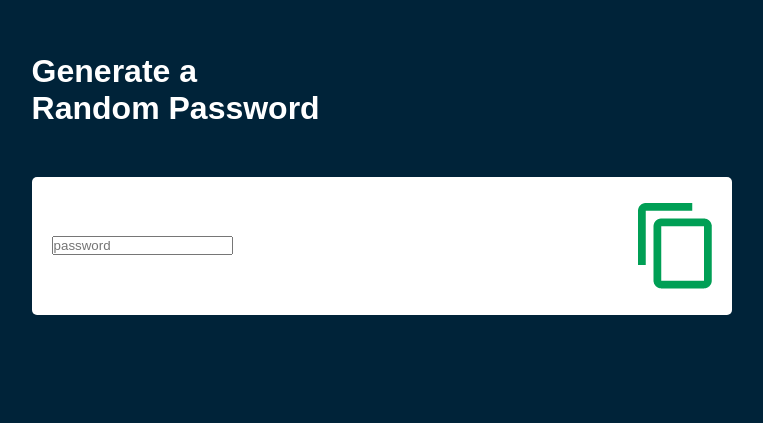
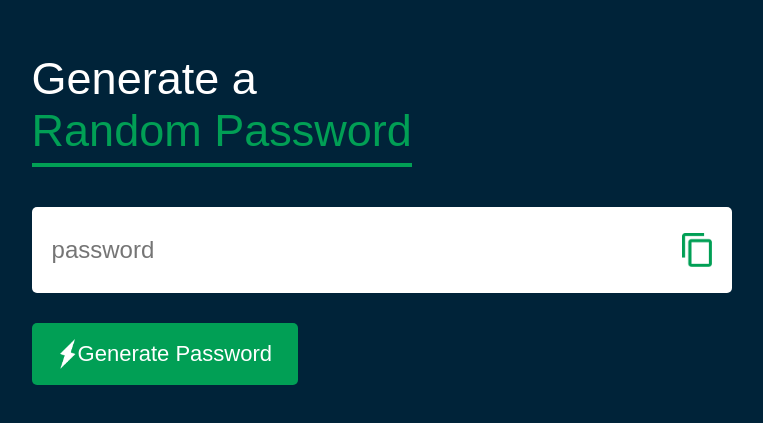
Before and after one commit to kalamcreation/Random-Password-Generator, a plain HTML site: page index.html in a window 1280 px wide. Shown: the part 101-524 px from the top of the page, without its empty margins (122-885 px from the left). Drawn offline with Linux system fonts and the light colour scheme.

Commit message:
project complete

```diff
--- a/index.html
+++ b/index.html
@@ -8,11 +8,12 @@
 </head>
 <body>
     <div class="container">
-        <h1>Generate a <br>Random Password</h1>
+        <h1>Generate a <br><span>Random Password</span></h1>
         <div class="display">
             <input type="text" id="password" placeholder="password">
-            <img src="images/copy.png" alt="">
+            <img src="images/copy.png" onclick="copyPassword()">
         </div>
+        <button onclick="createPassword()"> <img src="images/generate.png" alt=""> Generate Password</button>
     </div>
 
     <script src="script.js"></script>
--- a/script.js
+++ b/script.js
@@ -0,0 +1,26 @@
+const passwordBox = document.getElementById ("password");
+const lenght = 12;
+
+const upperCase = "ABCDEFGHIJKLMNOPQRSTUVWXYZ";
+const lowerCase = "abcdefghijklmnopqrstuvwxyz";
+const number = "0123456789";
+const symbol = "`~!@#$%^&*()-_=+[]{}|,.<\;:'>/?";
+
+const allChars = upperCase + lowerCase + number + symbol;
+
+function createPassword(){
+    let password = "";
+    password += upperCase[Math.floor(Math.random() * upperCase.length)];
+    password += lowerCase[Math.floor(Math.random() * lowerCase.length)];
+    password += number[Math.floor(Math.random() * number.length)];
+    password += symbol[Math.floor(Math.random() * symbol.length)];
+
+    while (lenght > password.length){
+        password += allChars[Math.floor(Math.random() * allChars.length)];
+    }
+    passwordBox.value = password;
+}
+function copyPassword(){
+    passwordBox.select();
+    document.execCommand("copy");
+}
--- a/style.css
+++ b/style.css
@@ -25,3 +25,40 @@ body{
     padding: 26px 20px;
     border-radius: 5px;
 }
+.container h1{
+    font-weight: 500;
+    font-size: 45px;
+}
+.container h1 span{
+    color: #019f55;
+    border-bottom: 4px solid #019f55;
+    padding-bottom: 7px;
+
+}
+.display img{
+    width: 30px;
+    cursor: pointer;
+}
+.display  input{
+    border: 0;
+    outline: 0;
+    font-size: 24px;
+}
+.container button{
+    border: 0;
+    outline: 0;
+    background: #019f55;
+    color: #fff;
+    font-size: 22px;
+    font-weight: 300;
+    display: flex;
+    align-items: center;
+    justify-content: center;
+    padding: 16px 26px;
+    border-radius: 5px;
+    cursor: pointer;
+}
+.container button img{
+    width: 20px;
+    height: 30px;
+}
```
